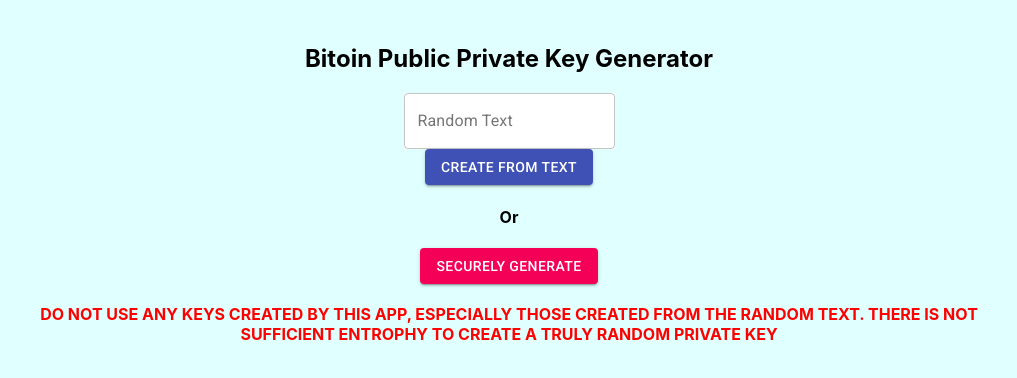
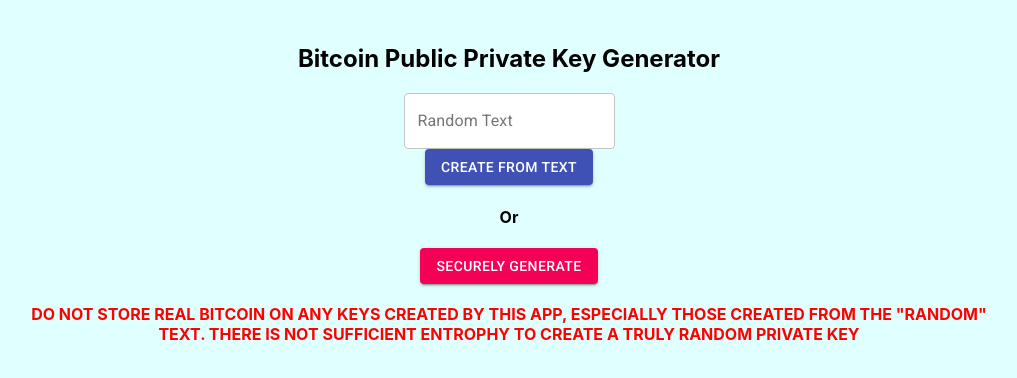
Before and after one commit to GalaxysHub/BitcoinKeyGenerator, a React (Create React App) app: page / in a window 1280 px wide. Shown: the top 378 px of the page, without its empty margins (131-1148 px from the left). Built offline with nearby package versions, Linux system fonts and the light colour scheme.

Commit message:
fixed typos. added link to blockchain

```diff
--- a/src/App.js
+++ b/src/App.js
@@ -21,7 +21,7 @@
 
   const warning = () => {
     const warning =
-      "DO NOT USE ANY KEYS CREATED BY THIS APP, ESPECIALLY THOSE CREATED FROM THE RANDOM TEXT.  THERE IS NOT SUFFICIENT ENTROPHY TO CREATE A TRULY RANDOM PRIVATE KEY";
+      'DO NOT STORE REAL BITCOIN ON ANY KEYS CREATED BY THIS APP, ESPECIALLY THOSE CREATED FROM THE "RANDOM" TEXT.  THERE IS NOT SUFFICIENT ENTROPHY TO CREATE A TRULY RANDOM PRIVATE KEY';
     return (
       <div style={{ padding: "20px" }}>
         <h4 style={{ margin: "auto", color: "red", width: "80%" }}>
@@ -58,7 +58,7 @@
 
   return (
     <div className="App">
-      <h2>Bitoin Public Private Key Generator</h2>
+      <h2>Bitcoin Public Private Key Generator</h2>
       <TextField
         style={{ background: "white" }}
         name="text"
@@ -81,6 +81,10 @@
           <>
             <hr />
             <div>
+              <h4 style={{ color: "blue" }}>
+                You can confirm your key pair by importing your private key on{" "}
+                <a href="https://blockchain.com/">Blockchain.com</a>
+              </h4>
               <br />
               <h3 style={{ color: "red" }}>DO NOT SHARE</h3>
               <img
```
